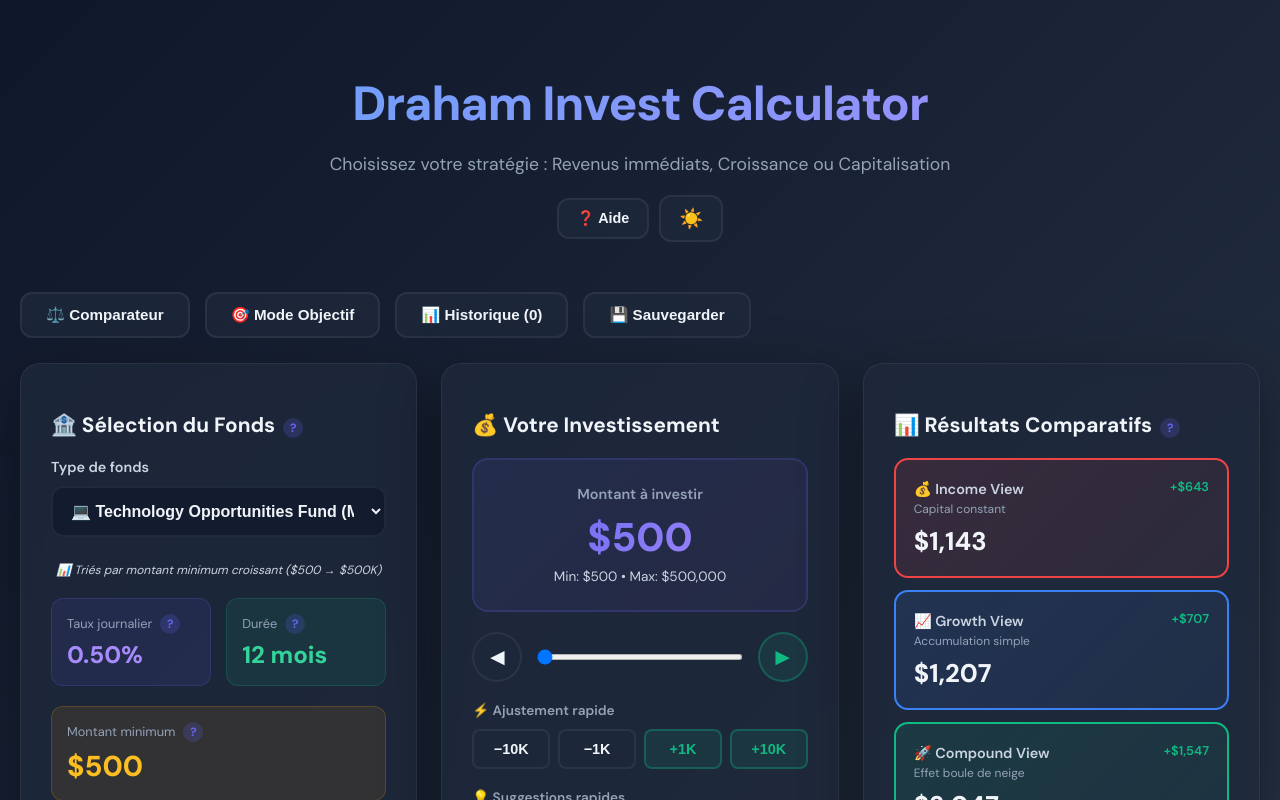
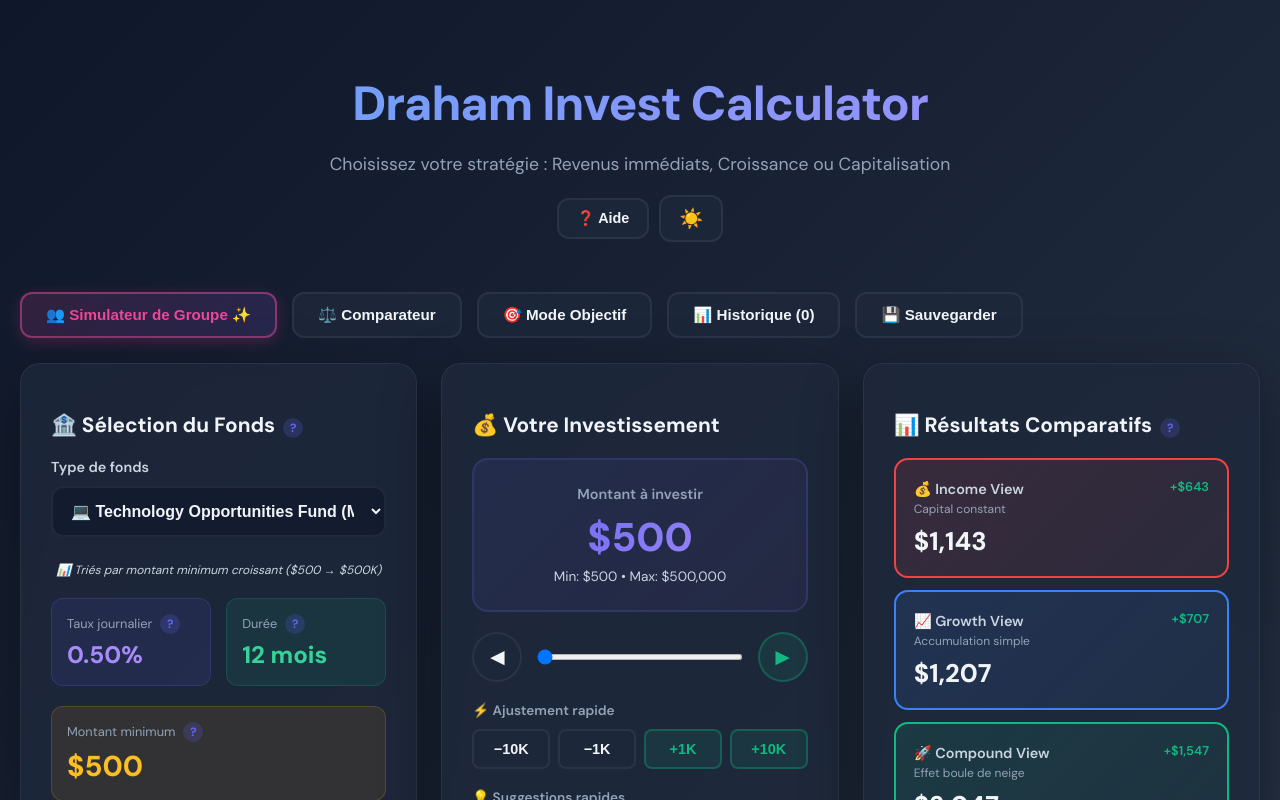
Before and after one commit to Digifab-Git/investment-calculator, a React (Vite) app: page / in a window 1280 px wide. Shown: the top 800 px of the page. Built offline with nearby package versions, Linux system fonts and the light colour scheme.

Commit message:
Update App.jsx

```diff
--- a/src/App.jsx
+++ b/src/App.jsx
@@ -1,5 +1,6 @@
 import React, { useState, useEffect, useRef } from 'react';
 import { LineChart, XAxis, YAxis, CartesianGrid, Tooltip, Legend, Line, ResponsiveContainer } from 'recharts';
+import GroupSimulator from './GroupSimulator';
 
 export default function InvestmentCalculator() {
   // Fonds triés par montant minimum (du plus petit au plus grand)
@@ -44,8 +45,8 @@ export default function InvestmentCalculator() {
   const [savedSimulations, setSavedSimulations] = useState([]);
   const [showHistory, setShowHistory] = useState(false);
   const [hasAnimated, setHasAnimated] = useState(false);
+  const [showGroupSimulator, setShowGroupSimulator] = useState(false);
 
-  // Ref pour éviter le chargement localStorage pendant la saisie
   const isInitialMount = useRef(true);
   const inputRef = useRef(null);
 
@@ -76,19 +77,26 @@ export default function InvestmentCalculator() {
     shadow: '0 20px 60px rgba(0, 0, 0, 0.08)'
   };
 
-  // Vérifier auth au chargement
-  // Sauvegarder/charger simulations (avec debounce pour éviter rafraîchissement)
+  // NOUVEAU : Si on affiche le simulateur de groupe
+  if (showGroupSimulator) {
+    return (
+      <GroupSimulator
+        funds={funds}
+        darkMode={darkMode}
+        onBack={() => setShowGroupSimulator(false)}
+        theme={theme}
+      />
+    );
+  }
+
   useEffect(() => {
-    // Utiliser un délai pour éviter de sauvegarder à chaque mouvement du slider
     const timeoutId = setTimeout(() => {
       localStorage.setItem('lastSimulation', JSON.stringify({
         fund: selectedFund.name,
         amount: amount,
         date: new Date().toISOString()
       }));
-    }, 500); // Attendre 500ms après le dernier changement
-
-    // Nettoyer le timeout si l'utilisateur continue à bouger le slider
+    }, 500);
     return () => clearTimeout(timeoutId);
   }, [selectedFund, amount]);
 
@@ -111,33 +119,21 @@ export default function InvestmentCalculator() {
     setAmount(selectedFund.minimum);
   }, [selectedFund]);
 
-  // Marquer les animations comme terminées après le premier rendu
   useEffect(() => {
     const timer = setTimeout(() => {
       setHasAnimated(true);
-    }, 1000); // Après 1 seconde, désactiver les animations
+    }, 1000);
     return () => clearTimeout(timer);
   }, []);
 
-  // Fonction de login
-
-  // Calcul précis des jours ouvrables (sans weekends ni jours fériés)
   const calculateWorkingDays = (months) => {
-    // Pour 10 mois : 214 jours ouvrables (calculé précisément)
-    // Pour 12 mois : 256 jours ouvrables (calculé précisément)
-    // Formule basée sur : ~21.4 jours ouvrables/mois (moyenne après weekends + fériés)
-
-    const workingDaysPerMonth = 21.4; // Moyenne réelle (252 jours/an ÷ 12 mois)
+    const workingDaysPerMonth = 21.4;
     const workingDays = Math.round(months * workingDaysPerMonth);
-
     return workingDays;
   };
 
-  // Calculs avec taux différenciés
   const totalDays = selectedFund.duration * 30;
   const workingDays = calculateWorkingDays(selectedFund.duration);
-
-  // Maximum dynamique : minimum 500K, ou 2× le minimum du fonds
   const maxAmount = Math.max(500000, selectedFund.minimum * 2);
 
   const dailyGainIncome = amount * selectedFund.rateIncome;
@@ -151,7 +147,6 @@ export default function InvestmentCalculator() {
   const roi = ((compoundView - amount) / amount) * 100;
   const isValid = amount >= selectedFund.minimum;
 
-  // Calculs comparaison
   const compareTotalDays = compareWith.duration * 30;
   const compareWorkingDays = Math.round(compareTotalDays * 5 / 7);
   const compareDailyGainIncome = amount * compareWith.rateIncome;
@@ -162,12 +157,10 @@ export default function InvestmentCalculator() {
   const compareCompoundGain = compareCompoundView - amount;
   const compareRoi = ((compareCompoundView - amount) / amount) * 100;
 
-  // Calcul mode objectif
   const calculateRequiredInvestment = () => {
     return Math.ceil(targetGain / (Math.pow(1 + selectedFund.rateGrowth, workingDays) - 1));
   };
 
-  // Sauvegarder simulation
   const saveSimulation = () => {
     const newSim = {
       id: Date.now(),
@@ -282,8 +275,6 @@ export default function InvestmentCalculator() {
     </div>
   );
 
-  // PAGE DE LOGIN
-  // PAGE PRINCIPALE
   return (
     <div style={{
       minHeight: '100vh',
@@ -321,7 +312,6 @@ export default function InvestmentCalculator() {
             Choisissez votre stratégie : Revenus immédiats, Croissance ou Capitalisation
           </p>
 
-          {/* Boutons - Centrés sous le titre pour meilleur affichage mobile */}
           <div style={{
             display: 'flex',
             gap: '10px',
@@ -411,13 +401,40 @@ export default function InvestmentCalculator() {
           </div>
         )}
 
-        {/* Boutons modes */}
+        {/* Boutons modes - AVEC LE NOUVEAU BOUTON SIMULATEUR DE GROUPE */}
         <div style={{
           display: 'flex',
           gap: '15px',
           marginBottom: '25px',
           flexWrap: 'wrap'
         }}>
+          {/* NOUVEAU BOUTON : Simulateur de Groupe */}
+          <button
+            onClick={() => setShowGroupSimulator(true)}
+            style={{
+              padding: '12px 24px',
+              borderRadius: '12px',
+              border: '2px solid rgba(236, 72, 153, 0.5)',
+              background: 'linear-gradient(135deg, rgba(236, 72, 153, 0.15), rgba(139, 92, 246, 0.15))',
+              color: '#ec4899',
+              fontSize: '0.95rem',
+              cursor: 'pointer',
+              fontWeight: '700',
+              transition: 'all 0.3s ease',
+              boxShadow: '0 4px 15px rgba(236, 72, 153, 0.2)'
+            }}
+            onMouseEnter={(e) => {
+              e.currentTarget.style.transform = 'translateY(-2px)';
+              e.currentTarget.style.boxShadow = '0 6px 20px rgba(236, 72, 153, 0.3)';
+            }}
+            onMouseLeave={(e) => {
+              e.currentTarget.style.transform = 'translateY(0)';
+              e.currentTarget.style.boxShadow = '0 4px 15px rgba(236, 72, 153, 0.2)';
+            }}
+          >
+            👥 Simulateur de Groupe ✨
+          </button>
+
           <button
             onClick={() => { setShowComparison(!showComparison); setShowGoalMode(false); setShowHistory(false); }}
             style={{
@@ -510,7 +527,6 @@ export default function InvestmentCalculator() {
                 Gain souhaité : {formatCurrency(targetGain)}
               </label>
 
-              {/* Slider simplifié */}
               <input
                 type="range"
                 min="1000"
@@ -521,7 +537,6 @@ export default function InvestmentCalculator() {
                 className="investment-slider"
               />
 
-              {/* Input manuel */}
               <input
                 type="text"
                 inputMode="numeric"
@@ -529,7 +544,7 @@ export default function InvestmentCalculator() {
                 onChange={(e) => {
                   const val = e.target.value.replace(/[^0-9]/g, '');
                   if (val === '') {
-                    setTargetGain(0); // Permettre 0 pendant la saisie
+                    setTargetGain(0);
                   } else {
                     const num = parseInt(val, 10);
                     if (!isNaN(num)) {
@@ -538,7 +553,6 @@ export default function InvestmentCalculator() {
                   }
                 }}
                 onBlur={() => {
-                  // Au blur, si invalide, remettre minimum
                   if (targetGain < 1000) {
                     setTargetGain(1000);
                   }
@@ -784,7 +798,6 @@ export default function InvestmentCalculator() {
               </select>
             </div>
 
-            {/* Légende tri */}
             <div style={{
               fontSize: '0.75rem',
               color: theme.textTertiary,
@@ -849,7 +862,6 @@ export default function InvestmentCalculator() {
               💰 Votre Investissement
             </h2>
 
-            {/* Affichage du montant */}
             <div style={{
               textAlign: 'center',
               padding: '25px',
@@ -884,7 +896,6 @@ export default function InvestmentCalculator() {
               </div>
             </div>
 
-            {/* Slider avec flèches */}
             <div style={{ marginBottom: '20px' }}>
               <div style={{
                 display: 'flex',
@@ -892,7 +903,6 @@ export default function InvestmentCalculator() {
                 gap: '15px',
                 marginBottom: '10px'
               }}>
-                {/* Flèche gauche */}
                 <button
                   onClick={() => setAmount(Math.max(selectedFund.minimum, amount - 1000))}
                   style={{
@@ -916,7 +926,6 @@ export default function InvestmentCalculator() {
                   ◄
                 </button>
 
-                {/* Slider */}
                 <div style={{ flex: 1 }}>
                   <input
                     type="range"
@@ -929,7 +938,6 @@ export default function InvestmentCalculator() {
                   />
                 </div>
 
-                {/* Flèche droite */}
                 <button
                   onClick={() => setAmount(Math.min(maxAmount, amount + 1000))}
                   style={{
@@ -955,7 +963,6 @@ export default function InvestmentCalculator() {
               </div>
             </div>
 
-            {/* Ajustement rapide avec steppers */}
             <div style={{ marginBottom: '20px' }}>
               <div style={{
                 fontSize: '0.85rem',
@@ -1048,7 +1055,6 @@ export default function InvestmentCalculator() {
               </div>
             </div>
 
-            {/* Suggestions intelligentes */}
             <div style={{ marginBottom: '20px' }}>
               <div style={{
                 fontSize: '0.85rem',
@@ -1120,7 +1126,6 @@ export default function InvestmentCalculator() {
               </div>
             </div>
 
-            {/* Raccourcis */}
             <div style={{
               display: 'grid',
               gridTemplateColumns: 'repeat(3, 1fr)',
@@ -1407,6 +1412,9 @@ export default function InvestmentCalculator() {
           <p style={{ marginTop: '10px', fontSize: '0.85rem', opacity: 0.7 }}>
             💡 Astuce : Utilisez le bouton "❓ Aide" pour comprendre les différentes vues d'investissement
           </p>
+          <p style={{ marginTop: '15px', fontSize: '0.85rem', opacity: 0.9, color: '#ec4899', fontWeight: '600' }}>
+            ✨ Nouveau : Simulateur de Groupe disponible pour les investissements collectifs !
+          </p>
         </div>
       </div>
 
@@ -1430,7 +1438,6 @@ export default function InvestmentCalculator() {
 
         * { box-sizing: border-box; }
 
-        /* Slider MINIMAL - Quasi-natif pour éviter bugs */
         .investment-slider {
           width: 100%;
           height: 6px;
@@ -1438,14 +1445,12 @@ export default function InvestmentCalculator() {
           cursor: pointer;
         }
 
-        /* Mobile : Curseur plus gros */
         @media (max-width: 768px) {
           .investment-slider {
             height: 8px;
           }
         }
 
-        /* Force dark mode global */
         body {
           margin: 0;
           padding: 0;
```
